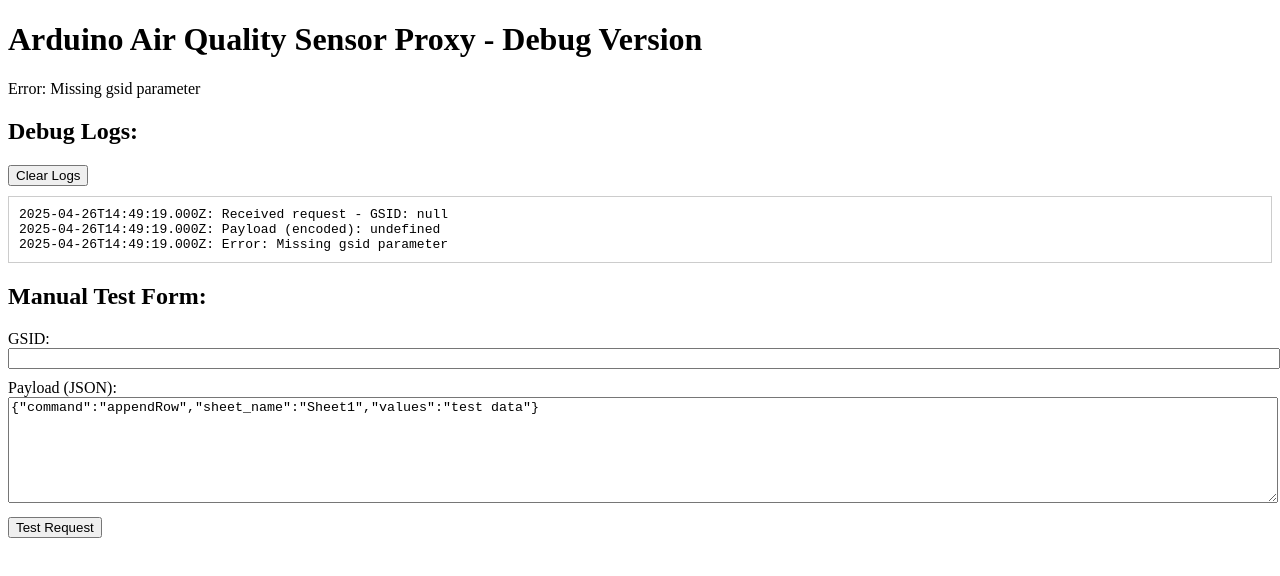
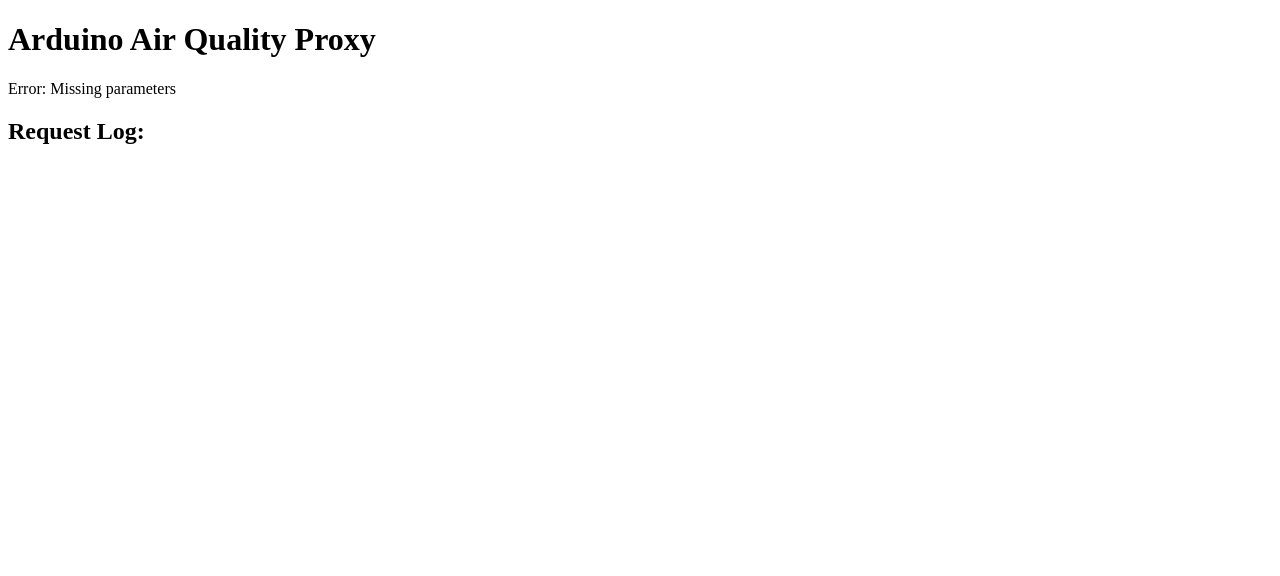
Before and after one commit to Annie1212011/AirQuality, a website: page index.html in a window 1280 px wide. Drawn offline with Linux system fonts and the light colour scheme.

Commit message:
Update index.html

```diff
--- a/index.html
+++ b/index.html
@@ -1,123 +1,51 @@
 <!DOCTYPE html>
 <html>
 <head>
-  <title>Arduino Air Quality Sensor Proxy - Debug Version</title>
+  <title>Arduino Air Quality Proxy</title>
   <script>
-    // Set up a debug log that persists between page loads
-    function logToStorage(message) {
-      const logs = JSON.parse(localStorage.getItem('debugLogs') || '[]');
-      logs.push(`${new Date().toISOString()}: ${message}`);
-      if (logs.length > 20) logs.shift(); // Keep only the most recent 20 logs
-      localStorage.setItem('debugLogs', JSON.stringify(logs));
-      displayLogs();
-    }
-
-    function displayLogs() {
-      const logs = JSON.parse(localStorage.getItem('debugLogs') || '[]');
-      const logDiv = document.getElementById('debug-log');
-      logDiv.innerHTML = logs.join('<br>');
-    }
-
-    function clearLogs() {
-      localStorage.removeItem('debugLogs');
-      displayLogs();
-    }
-
     async function handleRequest() {
       // Get parameters from URL
       const urlParams = new URLSearchParams(window.location.search);
       const gsid = urlParams.get('gsid');
       const payload = urlParams.get('payload');
 
-      // Log what we received
-      logToStorage(`Received request - GSID: ${gsid}`);
-      logToStorage(`Payload (encoded): ${payload ? payload.substring(0, 50) + '...' : 'undefined'}`);
-
-      if (!gsid) {
-        document.getElementById('response').textContent = 'Error: Missing gsid parameter';
-        logToStorage('Error: Missing gsid parameter');
-        return;
-      }
-
-      if (!payload) {
-        document.getElementById('response').textContent = 'Error: Missing payload parameter';
-        logToStorage('Error: Missing payload parameter');
+      if (!gsid || !payload) {
+        document.getElementById('response').textContent = 'Error: Missing parameters';
         return;
       }
 
       try {
-        // Decode the URL-encoded payload
+        // Decode the payload
         const decodedPayload = decodeURIComponent(payload);
-        logToStorage(`Decoded payload: ${decodedPayload.substring(0, 50)}...`);
+        console.log("Decoded payload:", decodedPayload);
 
-        // Construct the Google Script URL
-        const googleScriptUrl = `https://script.google.com/macros/s/${gsid}/exec`;
-        logToStorage(`Google Script URL: ${googleScriptUrl}`);
-
-        // Make the request to Google Script
-        logToStorage('Sending request to Google Scripts...');
-        const response = await fetch(googleScriptUrl, {
+        // Make request to Google Script
+        const response = await fetch(`https://script.google.com/macros/s/${gsid}/exec`, {
           method: 'POST',
           headers: {
             'Content-Type': 'application/json'
           },
-          body: decodedPayload  // Send the decoded JSON payload
+          body: decodedPayload
         });
 
-        // Get response status
-        logToStorage(`Response status: ${response.status} ${response.statusText}`);
-
-        // Get and display the response body
         const data = await response.text();
-        logToStorage(`Response data: ${data}`);
         document.getElementById('response').textContent = data;
+        document.getElementById('log').innerHTML += `<p>${new Date().toISOString()}: ${data}</p>`;
       } catch (error) {
-        logToStorage(`Error: ${error.message}`);
         document.getElementById('response').textContent = `Error: ${error.message}`;
+        document.getElementById('log').innerHTML += `<p>${new Date().toISOString()}: ERROR - ${error.message}</p>`;
       }
     }
 
-    // Run the handler when the page loads
-    window.onload = function() {
-      handleRequest();
-      displayLogs();
-    };
+    // Run when page loads
+    window.onload = handleRequest;
   </script>
 </head>
 <body>
-  <h1>Arduino Air Quality Sensor Proxy - Debug Version</h1>
+  <h1>Arduino Air Quality Proxy</h1>
   <div id="response">Processing request...</div>
 
-  <h2>Debug Logs:</h2>
-  <button onclick="clearLogs()">Clear Logs</button>
-  <div id="debug-log" style="margin-top: 10px; border: 1px solid #ccc; padding: 10px; font-family: monospace;"></div>
-
-  <h2>Manual Test Form:</h2>
-  <form onsubmit="return false;">
-    <div>
-      <label for="test-gsid">GSID:</label><br>
-      <input type="text" id="test-gsid" style="width: 100%;" value="">
-    </div>
-    <div style="margin-top: 10px;">
-      <label for="test-payload">Payload (JSON):</label><br>
-      <textarea id="test-payload" style="width: 100%; height: 100px;">{"command":"appendRow","sheet_name":"Sheet1","values":"test data"}</textarea>
-    </div>
-    <div style="margin-top: 10px;">
-      <button onclick="testRequest()">Test Request</button>
-    </div>
-  </form>
-
-  <script>
-    function testRequest() {
-      const gsid = document.getElementById('test-gsid').value;
-      const payload = document.getElementById('test-payload').value;
-
-      // Create a URL with these parameters
-      const url = `${window.location.pathname}?gsid=${encodeURIComponent(gsid)}&payload=${encodeURIComponent(payload)}`;
-
-      // Navigate to the URL
-      window.location.href = url;
-    }
-  </script>
+  <h2>Request Log:</h2>
+  <div id="log"></div>
 </body>
 </html>
```
